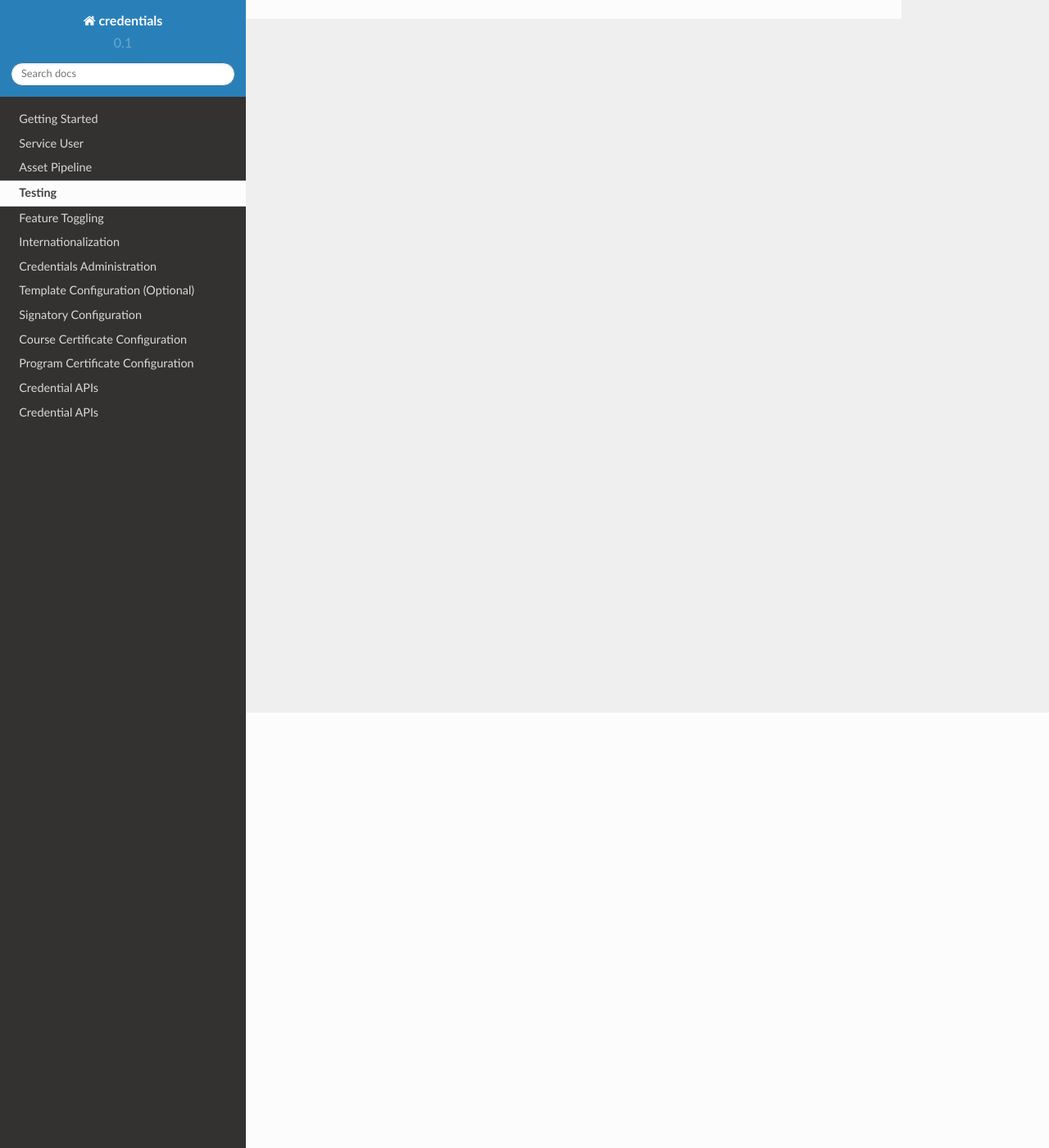
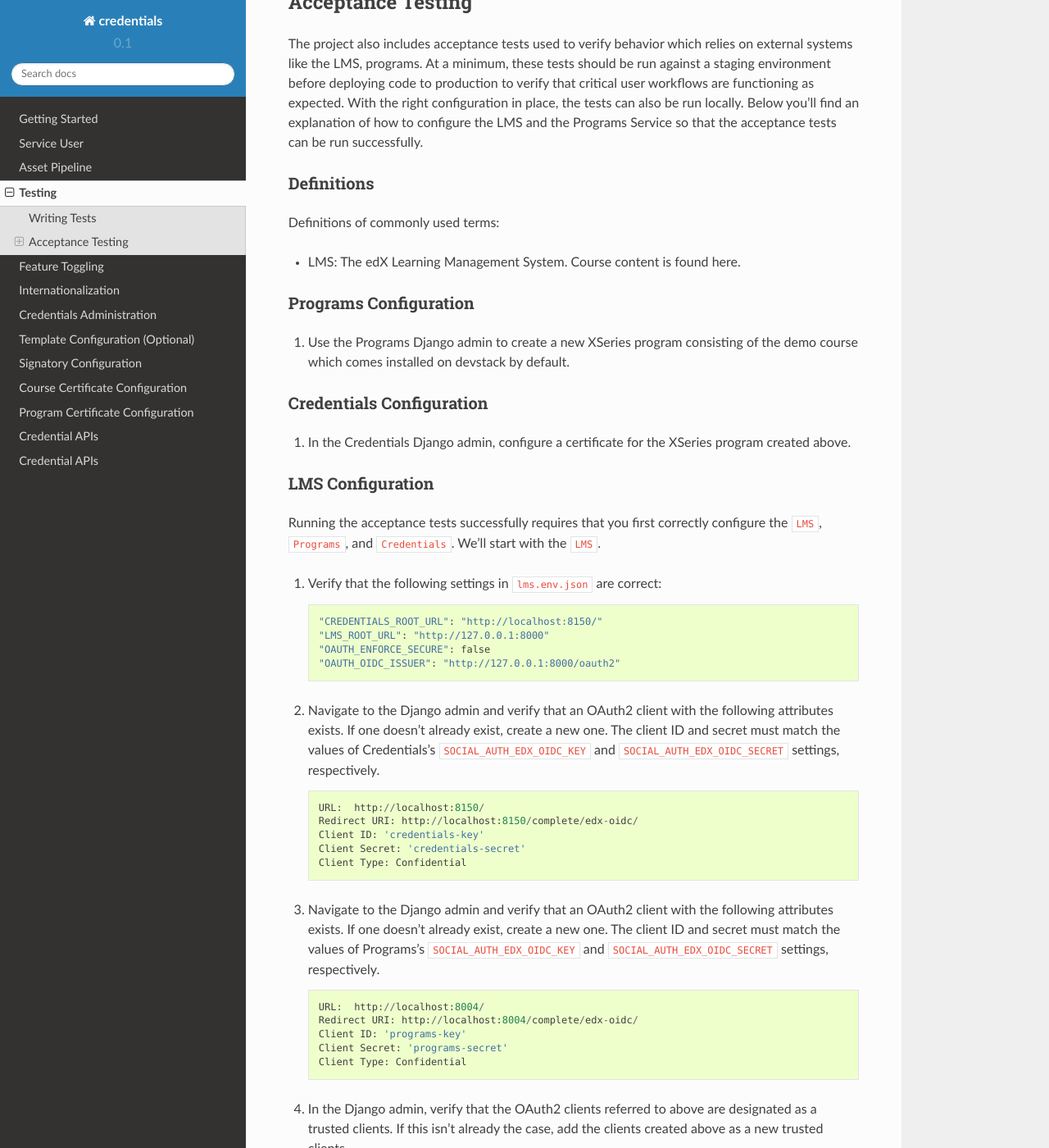
Before and after one commit to openedx/credentials, a Sphinx documentation site: the page built from docs/testing.rst, in a window 1280 px wide and 1400 px high, scrolled down 531 px. Shown: the whole window at 82% size. Built offline with Sphinx 7.4.7 and the Read the Docs theme 2.0.0, drawn with Linux system fonts in a browser that asks for light colours; some of the changed text lies outside the part shown.

Commit message:
Adding wiki information for the acceptance tests ECOM-3518

```diff
--- a/docs/testing.rst
+++ b/docs/testing.rst
@@ -12,3 +12,137 @@ Code quality validation can be run independently with:
 .. code-block:: bash
 
     $ make quality
+
+Writing Tests
+-------------
+Tests should be written for all new features. The `Django docs`_ are a good resource for learning how to test Django code.
+
+.. _Django docs: https://docs.djangoproject.com/en/1.8/topics/testing/
+
+
+Acceptance Testing
+------------------
+
+The project also includes acceptance tests used to verify behavior which relies on external systems like the LMS,
+programs. At a minimum, these tests should be run against a staging environment before deploying
+code to production to verify that critical user workflows are functioning as expected. With the right configuration
+in place, the tests can also be run locally. Below you'll find an explanation of how to configure the LMS and the
+Programs Service so that the acceptance tests can be run successfully.
+
+Definitions
+***********
+
+Definitions of commonly used terms:
+
+* LMS: The edX Learning Management System. Course content is found here.
+
+Programs Configuration
+**********************
+
+#. Use the Programs Django admin to create a new XSeries program consisting of the demo course which comes installed on devstack by default.
+
+Credentials Configuration
+*************************
+
+#. In the Credentials Django admin, configure a certificate for the XSeries program created above.
+
+LMS Configuration
+*****************
+
+Running the acceptance tests successfully requires that you first correctly configure the ``LMS``, ``Programs``, and ``Credentials``. We'll start with the ``LMS``.
+
+#. Verify that the following settings in ``lms.env.json`` are correct::
+
+    "CREDENTIALS_ROOT_URL": "http://localhost:8150/"
+    "LMS_ROOT_URL": "http://127.0.0.1:8000"
+    "OAUTH_ENFORCE_SECURE": false
+    "OAUTH_OIDC_ISSUER": "http://127.0.0.1:8000/oauth2"
+
+#. Navigate to the Django admin and verify that an OAuth2 client with the following attributes exists. If one doesn't already exist, create a new one. The client ID and secret must match the values of Credentials's ``SOCIAL_AUTH_EDX_OIDC_KEY`` and ``SOCIAL_AUTH_EDX_OIDC_SECRET`` settings, respectively. ::
+
+    URL:  http://localhost:8150/
+    Redirect URI: http://localhost:8150/complete/edx-oidc/
+    Client ID: 'credentials-key'
+    Client Secret: 'credentials-secret'
+    Client Type: Confidential
+
+#. Navigate to the Django admin and verify that an OAuth2 client with the following attributes exists. If one doesn't already exist, create a new one. The client ID and secret must match the values of Programs's ``SOCIAL_AUTH_EDX_OIDC_KEY`` and ``SOCIAL_AUTH_EDX_OIDC_SECRET`` settings, respectively. ::
+
+    URL:  http://localhost:8004/
+    Redirect URI: http://localhost:8004/complete/edx-oidc/
+    Client ID: 'programs-key'
+    Client Secret: 'programs-secret'
+    Client Type: Confidential
+
+#. In the Django admin, verify that the OAuth2 clients referred to above are designated as a trusted clients. If this isn't already the case, add the clients created above as a new trusted clients.
+
+#. In the Django admin, create a new access token for the superuser which will be used for acceptance tests. Set the client to the OAuth2 client for credentials. Make note of this token; it is required to run the acceptance tests.
+
+#. At a minimum, the acceptance tests require the existence of only one demo course on the LMS instance being used for testing. The edX Demonstration Course should be present by default on most LMS instances.
+
+#. Enroll the user in the demo course, complete it, and generate a certificate. This may require using the course's instructor dashboard to allow self-service certificate generation.
+
+Environment Variables
+*********************
+
+Our acceptance tests rely on configuration which can be specified using environment variables.
+
+.. list-table::
+   :widths: 20 60 10 10
+   :header-rows: 1
+
+   * - Variable
+     - Description
+     - Required?
+     - Default Value
+   * - ACCESS_TOKEN
+     - OAuth2 access token used to authenticate requests
+     - Yes
+     - N/A
+   * - ENABLE_OAUTH2_TESTS
+     - Whether to run tests verifying that the LMS can be used to sign into Otto
+     - No
+     - True
+   * - LMS_URL_ROOT
+     - URL root for the LMS
+     - Yes
+     - N/A
+   * - LMS_USERNAME
+     - Username belonging to an LMS user to use during testing
+     - Yes
+     - N/A
+   * - LMS_EMAIL
+     - Email address used to sign into the LMS
+     - Yes
+     - N/A
+   * - LMS_PASSWORD
+     - Password used to sign into the LMS
+     - Yes
+     - N/A
+   * - CREDENTIALS_ROOT_URL
+     - URL root for credentials service
+     - Yes
+     - N/A
+   * - JWT_SECRET_KEY
+     - It should match ``SOCIAL_AUTH_EDX_OIDC_SECRET`` in credentials
+     - Yes
+     - N/A
+   * - USER_JWT_AUDIENCE
+     - It should match ``CREDENTIALS_JWT_AUDIENCE`` in credentials.
+     - Yes
+     - N/A
+
+Running Acceptance Tests
+************************
+
+Run all acceptance tests by executing ``make accept``. To run a specific test, execute::
+
+    $ nosetests -v <path/to/the/test/module>
+
+As discussed above, the acceptance tests rely on configuration which can be specified using environment variables. For example, when running the acceptance tests against local instances of Programs and the LMS, you might run::
+
+    $  CREDENTIALS_ROOT_URL="http://localhost:8150/" LMS_ROOT_URL="http://127.0.0.1:8000" LMS_USERNAME="<username>" LMS_EMAIL="<email address>" LMS_PASSWORD="<password>" JWT_SECRET_KEY="<secret-key>" ACCESS_TOKEN="<access token>" PROGRAM_ID=<program_id> make accept
+
+When running against a production-like staging environment, you might run::
+
+    $ CREDENTIALS_ROOT_URL="https://credentials.stage.edx.org" LMS_URL_ROOT="https://courses.stage.edx.org" LMS_USERNAME="<username>" LMS_EMAIL="<email address>" LMS_PASSWORD="<password>" JWT_SECRET_KEY="<secret-key>" ACCESS_TOKEN="<access token>" PROGRAM_ID=<program_id> make accept
```
